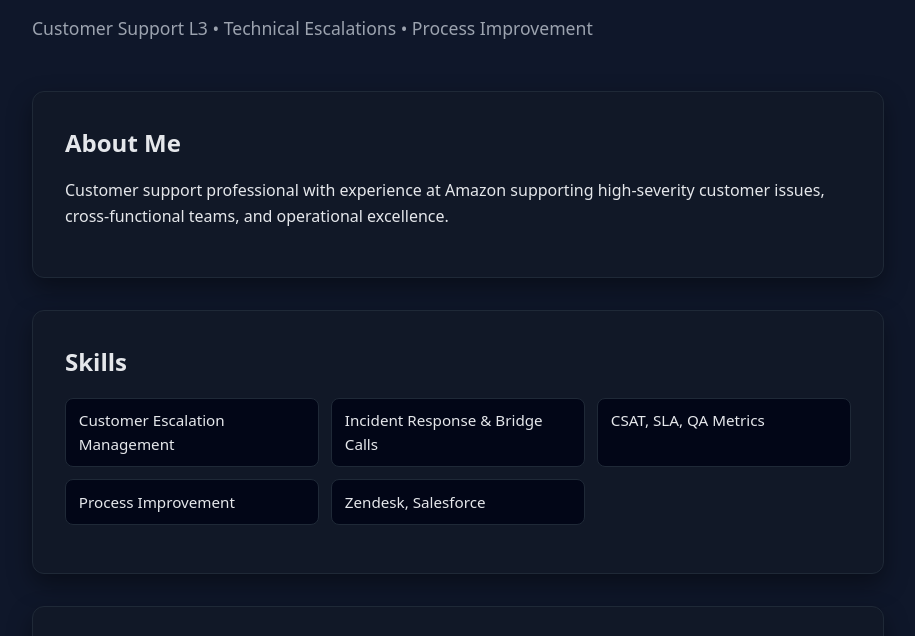
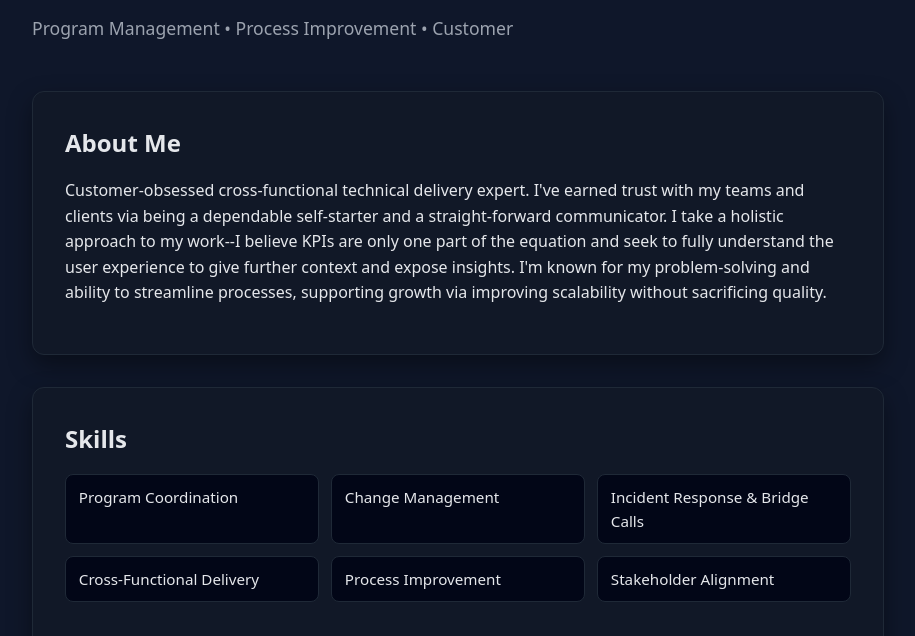
Before and after one commit to VuvuzelaVirtuoso/VuvuzelaVirtuoso.github.io, a plain HTML site: page index.html in a window 1280 px wide. Shown: the part 142-778 px from the top of the page, without its empty margins (182-1097 px from the left). Drawn offline with Linux system fonts and the light colour scheme.

Commit message:
Updated resume

```diff
--- a/index.html
+++ b/index.html
@@ -11,27 +11,26 @@
     <header class="hero">
       <h1>Lee Bartlett</h1>
       <p class="subtitle">
-        Customer Support L3 • Technical Escalations • Process Improvement
+        Program Management • Process Improvement • Customer
       </p>
     </header>
 
     <section class="card">
       <h2>About Me</h2>
       <p>
-        Customer support professional with experience at Amazon supporting
-        high-severity customer issues, cross-functional teams, and operational
-        excellence.
+        Customer-obsessed cross-functional technical delivery expert. I've earned trust with my teams and clients via being a dependable self-starter and a straight-forward communicator. I take a holistic approach to my work--I believe KPIs are only one part of the equation and seek to fully understand the user experience to give further context and expose insights. I'm known for my problem-solving and ability to streamline processes, supporting growth via improving scalability without sacrificing quality.
       </p>
     </section>
 
     <section class="card">
       <h2>Skills</h2>
       <ul class="skills">
-        <li>Customer Escalation Management</li>
+        <li>Program Coordination</li>
+        <li>Change Management</li>
         <li>Incident Response & Bridge Calls</li>
-        <li>CSAT, SLA, QA Metrics</li>
+        <li>Cross-Functional Delivery</li>
         <li>Process Improvement</li>
-        <li>Zendesk, Salesforce</li>
+        <li>Stakeholder Alignment</li>
       </ul>
     </section>
 
```
